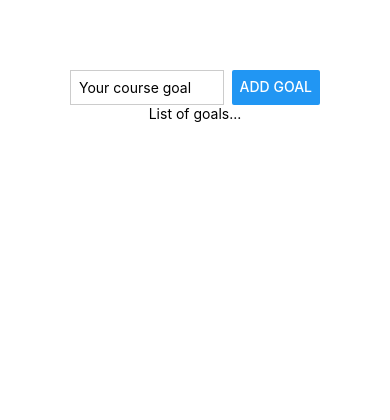
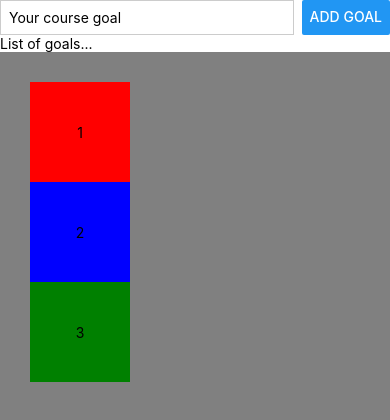
Before and after one commit to pedroluiznogueira/goals-app, a React Native app: screen / in a window 390 px wide. Shown: the top 420 px of the page. Built offline with nearby package versions, Linux system fonts and the light colour scheme.

Commit message:
flex box column direction

```diff
--- a/App.js
+++ b/App.js
@@ -25,6 +25,20 @@
         <Text>List of goals...</Text>
       </View>
 
+      {/* flex box squares */}
+      <View style={styles.squares}>
+        <View style={styles.one}>
+          <Text>1</Text>
+        </View>
+
+        <View style={styles.two}>
+          <Text>2</Text>
+        </View>
+
+        <View style={styles.three}>
+          <Text>3</Text>
+        </View>
+      </View>
     </View>
   );
 }
@@ -33,9 +47,8 @@
   appContainer: {
     flex: 1,
     flexDirection: 'column',
-    alignItems: 'center',
     backgroundColor: 'white',
-    padding: 70
+    // padding: 70
   },
   inputContainer: {
     flexDirection: 'row',
@@ -47,5 +60,33 @@
     width: '80%',
     marginRight: 8,
     padding: 8
+  },
+
+  one: {
+    alignItems: 'center',
+    justifyContent: 'center',
+    backgroundColor: 'red',
+    width: 100,
+    height: 100
+  },
+  two: {
+    alignItems: 'center',
+    justifyContent: 'center',
+    backgroundColor: 'blue',
+    width: 100,
+    height: 100
+  },
+  three: {
+    alignItems: 'center',
+    justifyContent: 'center',
+    backgroundColor: 'green',
+    width: 100,
+    height: 100
+  },
+
+  squares: {
+    flex: 1,
+    backgroundColor: 'grey',
+    padding: 30
   }
 });
```
